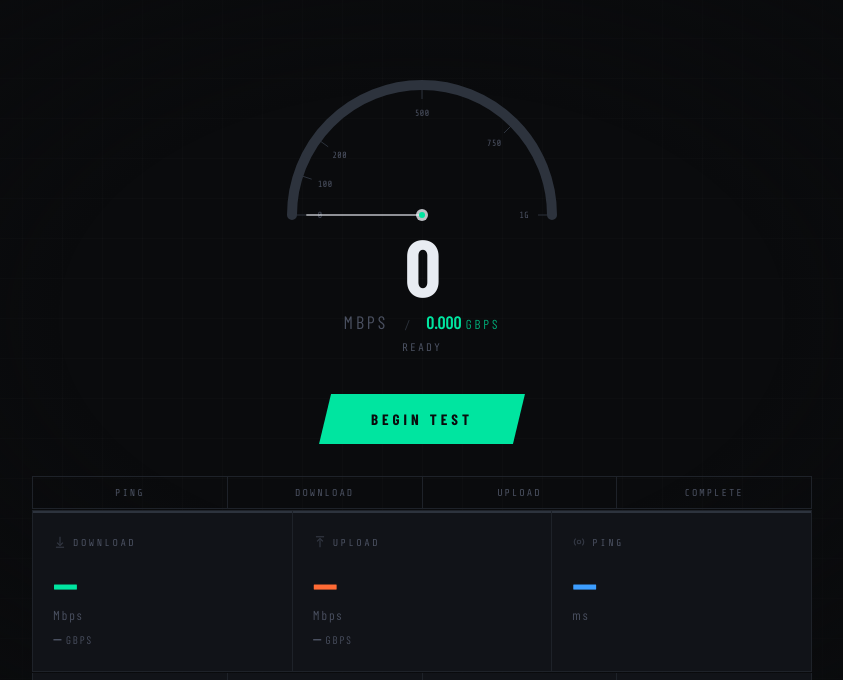
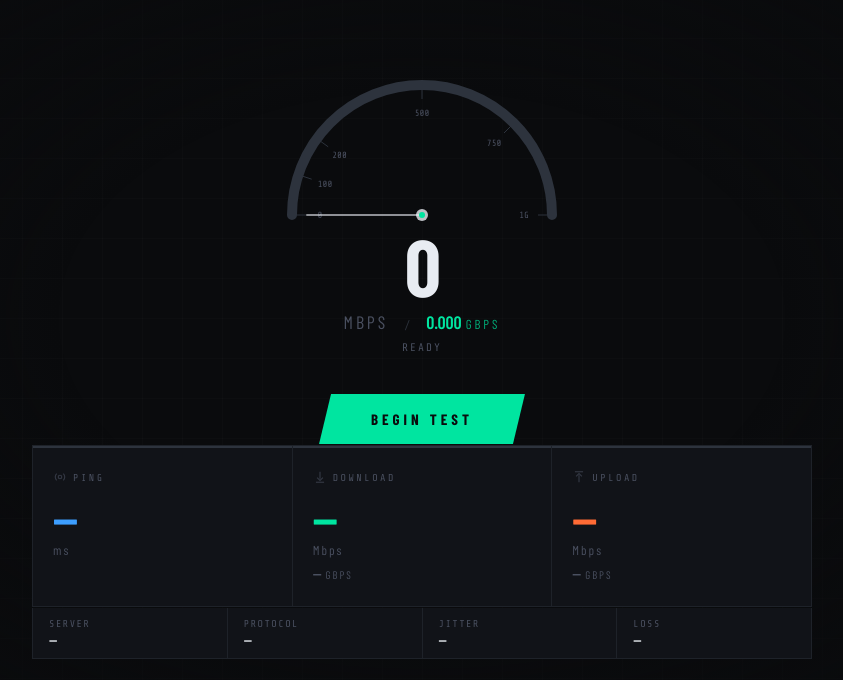
Before and after one commit to optco/gbps, a website: page public/index.html in a window 1280 px wide. Shown: the part 82-762 px from the top of the page, without its empty margins (218-1061 px from the left). Drawn offline with nearby package versions, Linux system fonts and the light colour scheme; a web font is replaced by a local one.

Commit message:
Update index.html

```diff
--- a/public/index.html
+++ b/public/index.html
@@ -3,8 +3,8 @@
 <head>
 <meta charset="UTF-8" />
 <meta name="viewport" content="width=device-width, initial-scale=1.0" />
-<title>gbps.me — Diagnostic Tool</title>
-<meta name="description" content="Internet speed diagnostic — download, upload, ping, jitter." />
+<title>gbps.me</title>
+<meta name="description" content="Internet speed diagnostic — download, upload, ping, jitter, speed test." />
 <link rel="preconnect" href="https://fonts.googleapis.com">
 <link rel="preconnect" href="https://fonts.gstatic.com" crossorigin>
 <link href="https://fonts.googleapis.com/css2?family=Share+Tech+Mono&family=Barlow+Condensed:wght@300;400;600;700;900&display=swap" rel="stylesheet">
@@ -57,16 +57,22 @@
     </div>
   </div>
 
-  <!-- PHASE BAR -->
-  <div class="phase-bar">
-    <div class="phase-item" id="phase-ping">PING</div>
-    <div class="phase-item" id="phase-dl">DOWNLOAD</div>
-    <div class="phase-item" id="phase-ul">UPLOAD</div>
-    <div class="phase-item" id="phase-done">COMPLETE</div>
-  </div>
+    <!-- RESULTS -->
+  <div class="results-grid">
+    <!-- 1. PING (Matches Phase 1) -->
+    <div class="result-card ping-card" id="card-ping">
+      <div class="result-label">
+        <svg class="result-icon" viewBox="0 0 24 24" fill="none" stroke="currentColor" stroke-width="2">
+          <circle cx="12" cy="12" r="3"/>
+          <path d="M6.3 6.3a8 8 0 000 11.4M17.7 6.3a8 8 0 010 11.4"/>
+        </svg>
+        Ping
+      </div>
+      <div class="result-val result-placeholder" id="ping-val">—</div>
+      <div class="result-unit">ms</div>
+    </div>
 
-  <!-- RESULTS -->
-  <div class="results-grid">
+    <!-- 2. DOWNLOAD (Matches Phase 2) -->
     <div class="result-card download-card" id="card-dl">
       <div class="result-label">
         <svg class="result-icon" viewBox="0 0 24 24" fill="none" stroke="currentColor" stroke-width="2">
@@ -81,6 +87,8 @@
         <span class="result-gbps-unit">Gbps</span>
       </div>
     </div>
+
+    <!-- 3. UPLOAD (Matches Phase 3) -->
     <div class="result-card upload-card" id="card-ul">
       <div class="result-label">
         <svg class="result-icon" viewBox="0 0 24 24" fill="none" stroke="currentColor" stroke-width="2">
@@ -94,17 +102,6 @@
         <span class="result-gbps-val" id="ul-gbps">—</span>
         <span class="result-gbps-unit">Gbps</span>
       </div>
-    </div>
-    <div class="result-card ping-card" id="card-ping">
-      <div class="result-label">
-        <svg class="result-icon" viewBox="0 0 24 24" fill="none" stroke="currentColor" stroke-width="2">
-          <circle cx="12" cy="12" r="3"/>
-          <path d="M6.3 6.3a8 8 0 000 11.4M17.7 6.3a8 8 0 010 11.4"/>
-        </svg>
-        Ping
-      </div>
-      <div class="result-val result-placeholder" id="ping-val">—</div>
-      <div class="result-unit">ms</div>
     </div>
   </div>
 
```
